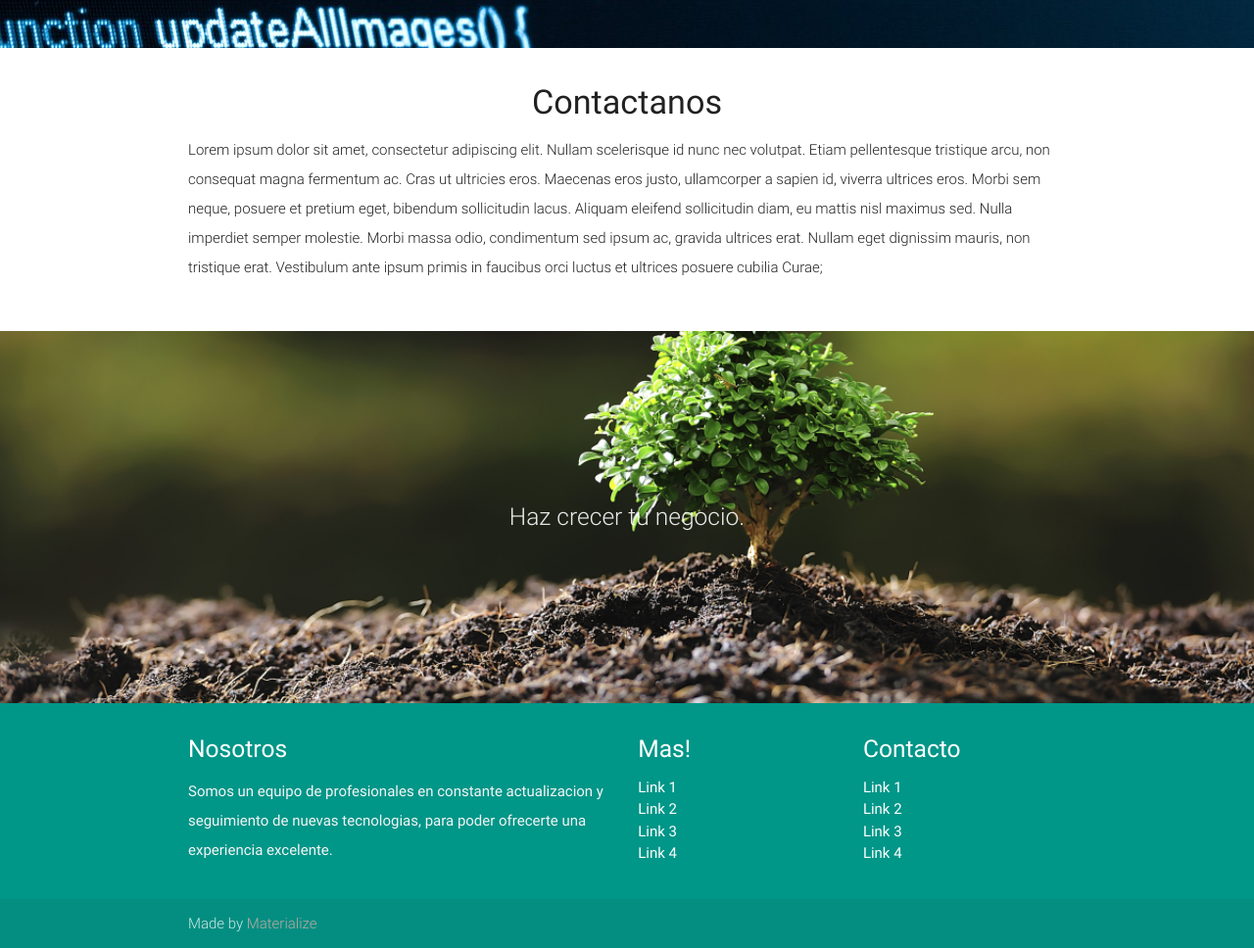
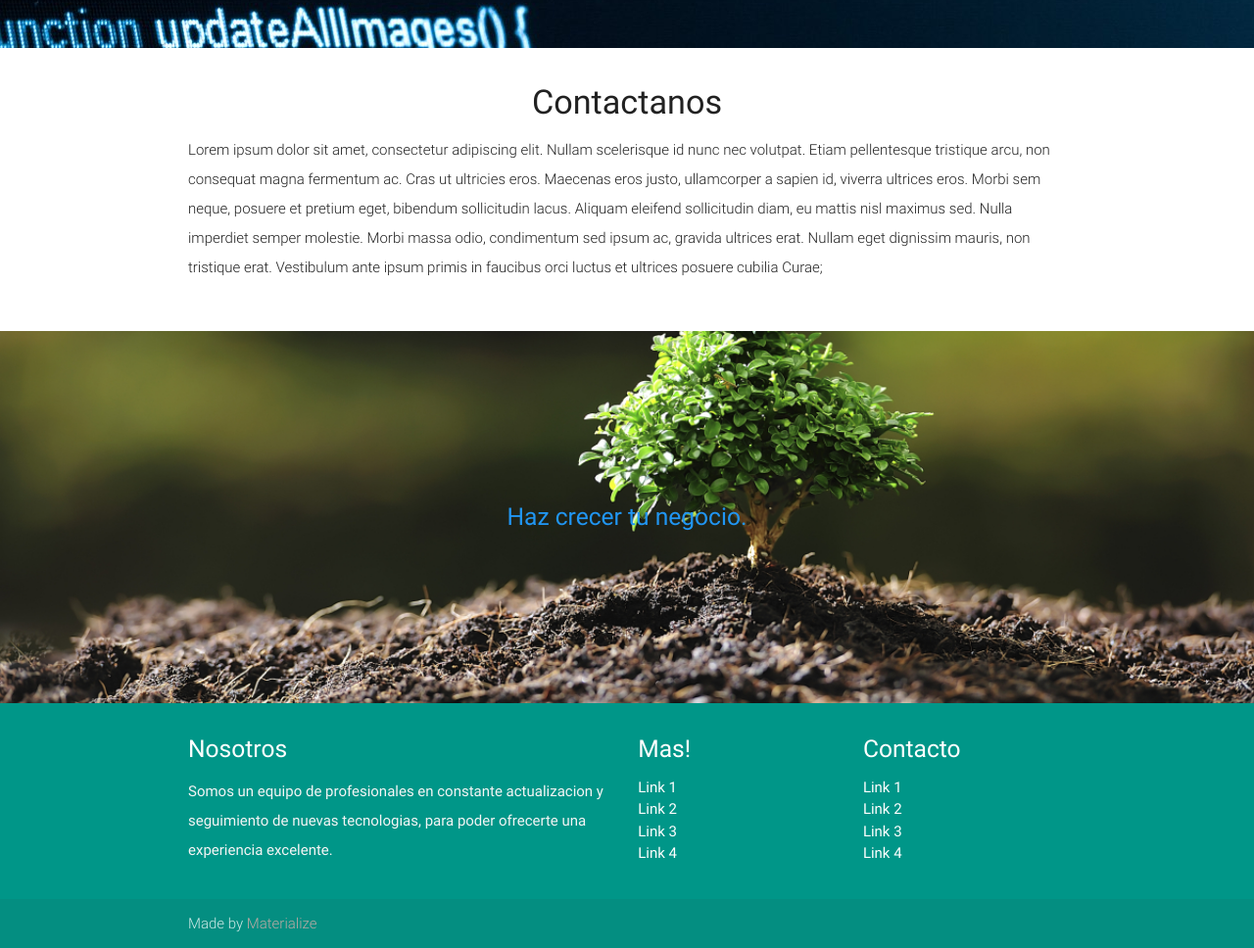
Before and after one commit to anargoz/brmnc, a plain HTML site: page index.html in a window 1280 px wide. Shown: the part 1085-2053 px from the top of the page at 98% size. Drawn offline with nearby package versions, Linux system fonts and the light colour scheme.

Commit message:
color de texto

```diff
--- a/index.html
+++ b/index.html
@@ -111,7 +111,7 @@
     <div class="section no-pad-bot">
       <div class="container">
         <div class="row center">
-          <h5 class="header col s12 light">Haz crecer tu negocio.</h5>
+          <h5 class="header col s12 blue-text">Haz crecer tu negocio.</h5>
         </div>
       </div>
     </div>
```
